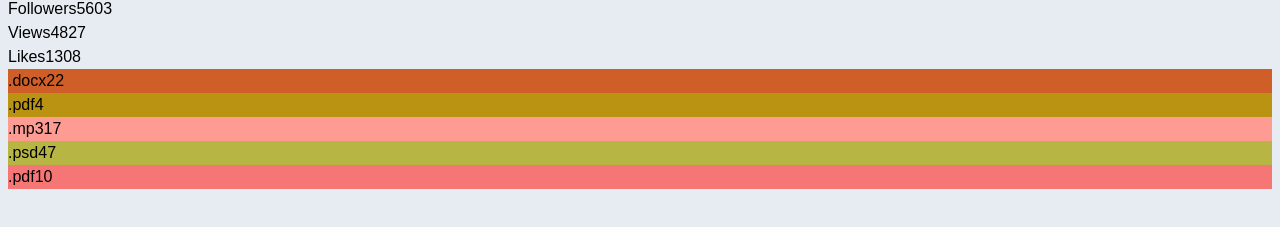
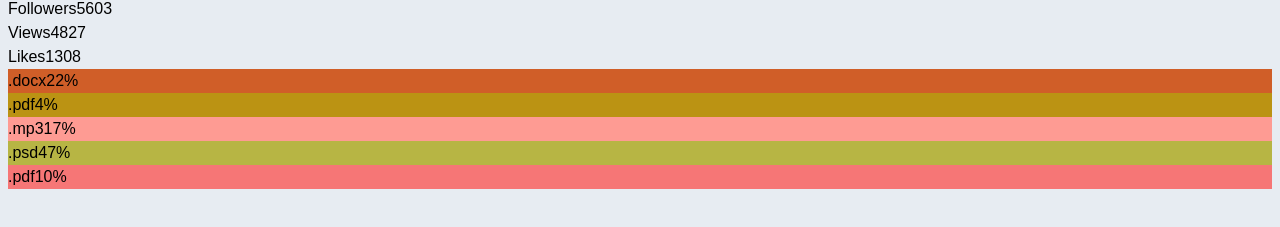
Before and after one commit to PavloGPS/goit-react-hw-01-components, a React (Create React App) app: page / in a window 1280 px wide. Shown: the part 383-610 px from the top of the page. Built offline with nearby package versions, Linux system fonts and the light colour scheme.

Commit message:
Update Statistics.jsx
adds symbol % in the right place in precentage span

```diff
--- a/src/components/Statistics/Statistics.jsx
+++ b/src/components/Statistics/Statistics.jsx
@@ -13,7 +13,7 @@
             style={{ backgroundColor: getRandomHexColor() }}
           >
             <span className="label">{label}</span>
-            <span className="percentage">{percentage}</span>
+            <span className="percentage">{percentage}%</span>
           </li>
         ))}
       </ul>
```
